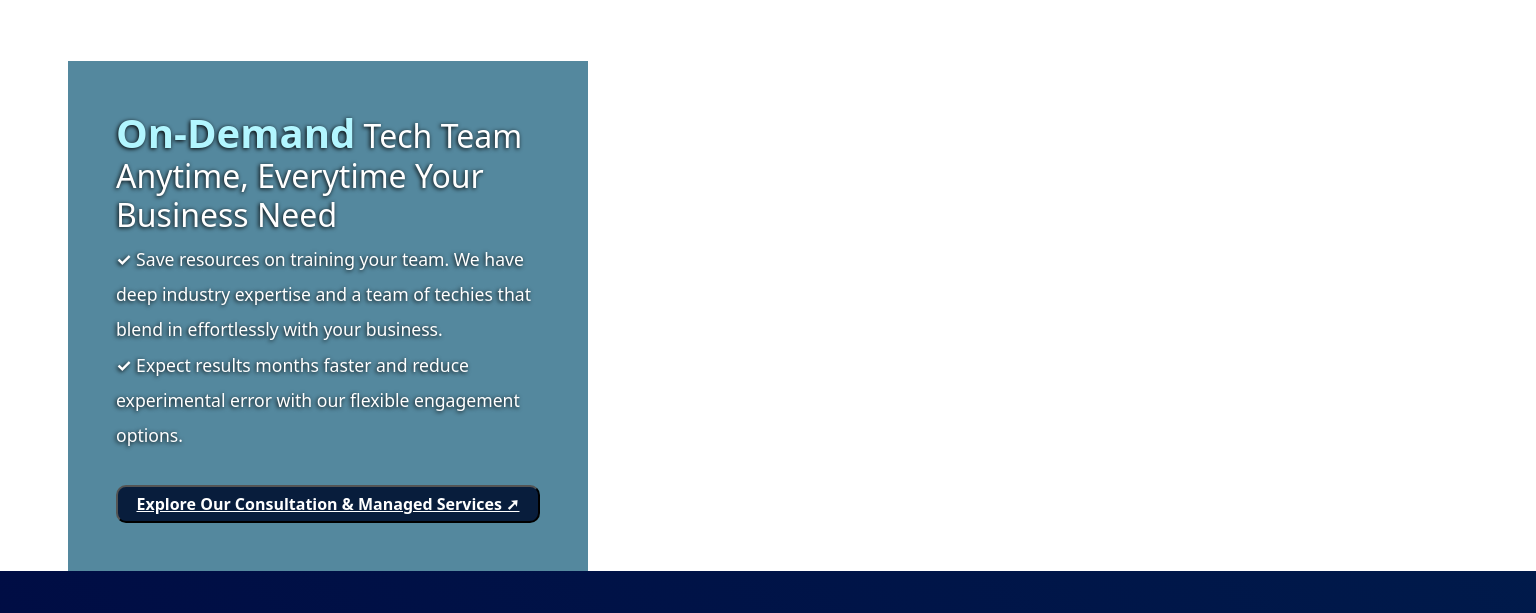
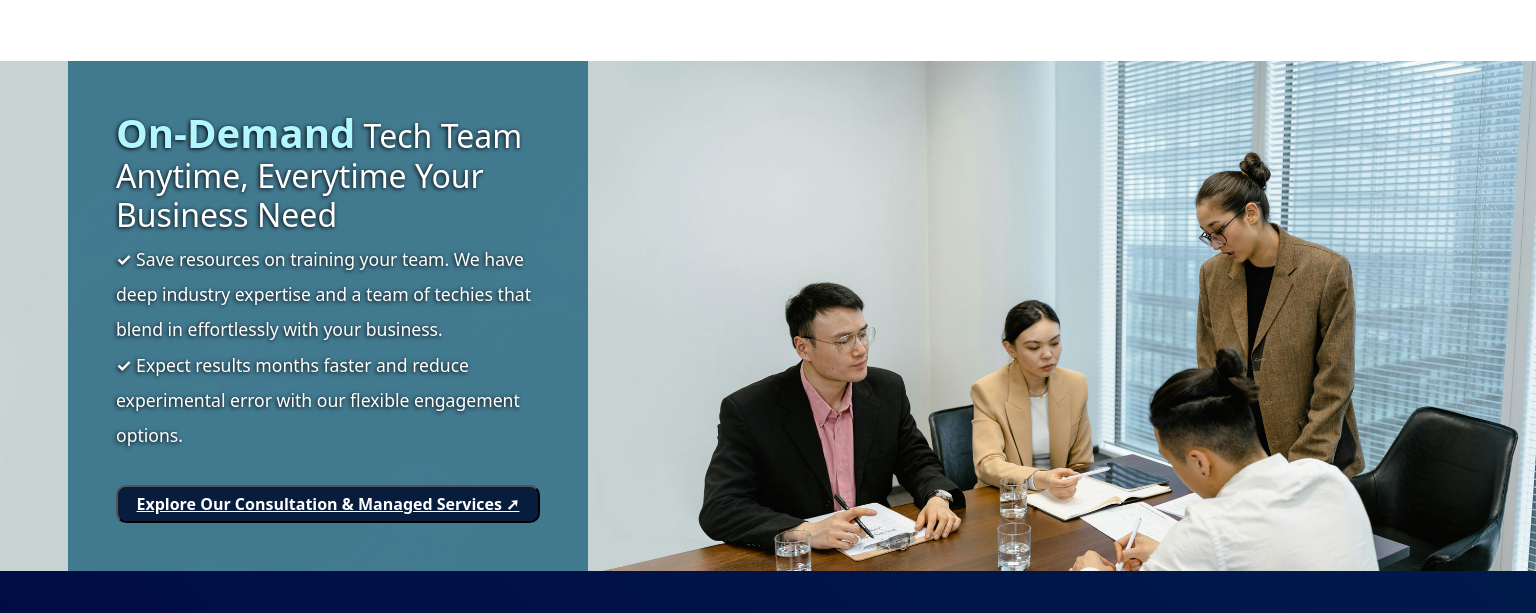
Before and after one commit to Biswa-sudo/stl-test, a plain HTML site: page index.html in a window 1536 px wide. Shown: the part 891-1504 px from the top of the page. Drawn offline with nearby package versions, Linux system fonts and the light colour scheme.

Commit message:
Update style.css link removed

```diff
--- a/style.css
+++ b/style.css
@@ -244,7 +244,7 @@ body {
   }
 
   .parallax {
-    background-image: url(./img/inno6.jpg);
+    background-image: url(./inno6.jpg);
     min-height: 400px;
     background-attachment: fixed;
     background-position: right;
```
